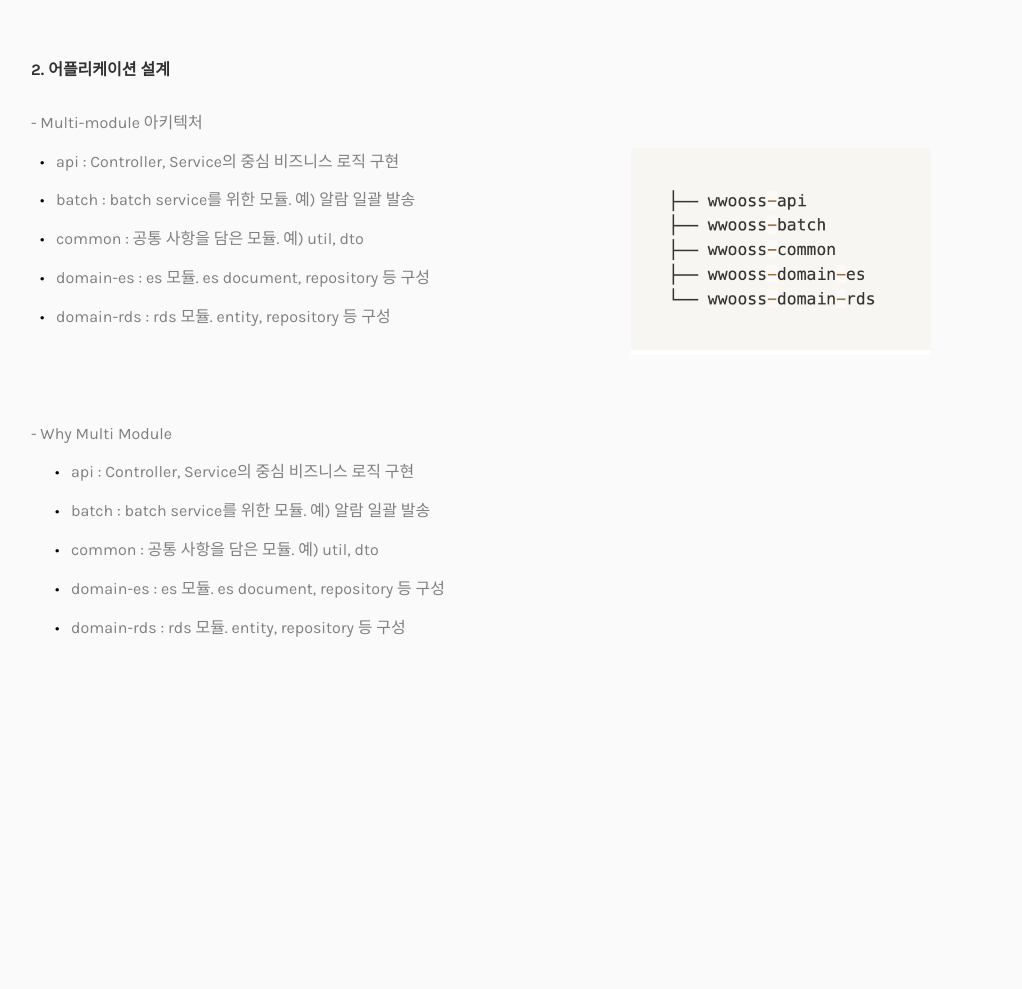
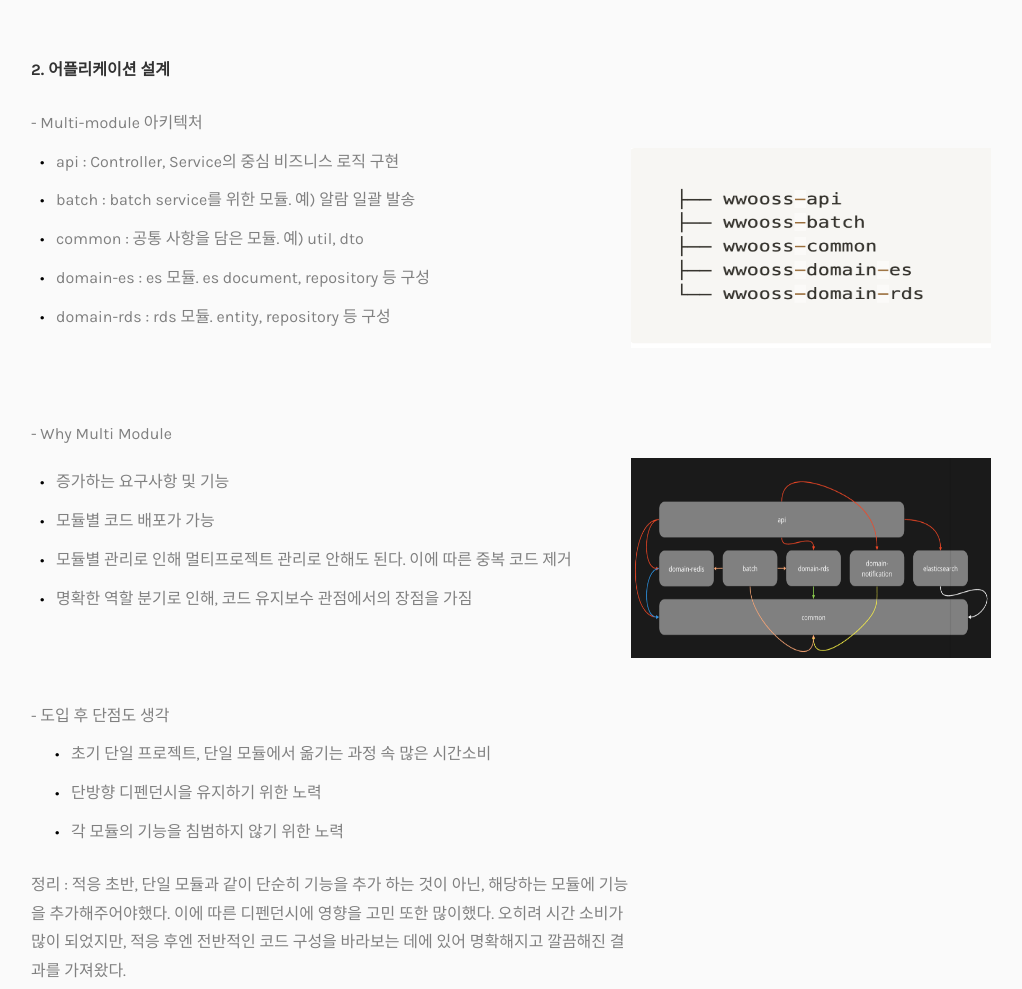
Before and after one commit to SangWonyy/dream.return.true, a plain HTML site: page work_wwooss.html in a window 1280 px wide. Shown: the part 2562-3551 px from the top of the page, without its empty margins (9-1031 px from the left). Before the commit the page ends 3368 px from the top, so only its background shows below. Drawn offline with nearby package versions, Linux system fonts and the light colour scheme; a web font is replaced by a local one.

Commit message:
feat: 어플리케이션 설계 완료

```diff
--- a/work_wwooss.html
+++ b/work_wwooss.html
@@ -251,21 +251,37 @@
 								</ul>
 							</div>
 							<div>
-								<img src="images/wwooss-tree.png" width="300px">
+								<img src="images/wwooss-tree.png" width="360px" height="200">
 							</div>
 						</div>
+						- Why Multi Module
+						<div class="row" style=" display: flex; justify-content: flex-start; margin-top: 10px">
+							<div class="content services animate-box" style="margin-top: 10px">
+								<ul>
+									<li>증가하는 요구사항 및 기능</li>
+									<li>모듈별 코드 배포가 가능</li>
+									<li>모듈별 관리로 인해 멀티프로젝트 관리로 안해도 된다. 이에 따른 중복 코드 제거</li>
+									<li>명확한 역할 분기로 인해, 코드 유지보수 관점에서의 장점을 가짐</li>
+								</ul>
+							</div>
+							<div>
+								<img src="images/multimodule.png" width="360px" height="200">
+							</div>
+						</div>
+
 						<div>
-							- Why Multi Module
+							- 도입 후 단점도 생각
 						</div>
 						<div class="content services animate-box" style="margin-top: 10px">
 							<ul>
-								<li>api : Controller, Service의 중심 비즈니스 로직 구현</li>
-								<li>batch : batch service를 위한 모듈. 예) 알람 일괄 발송</li>
-								<li>common : 공통 사항을 담은 모듈. 예) util, dto</li>
-								<li>domain-es : es 모듈. es document, repository 등 구성</li>
-								<li>domain-rds : rds 모듈. entity, repository 등 구성</li>
+								<li>초기 단일 프로젝트, 단일 모듈에서 옮기는 과정 속 많은 시간소비</li>
+								<li>단방향 디펜던시을 유지하기 위한 노력</li>
+								<li>각 모듈의 기능을 침범하지 않기 위한 노력</li>
 							</ul>
+							정리 : 적응 초반, 단일 모듈과 같이 단순히 기능을 추가 하는 것이 아닌, 해당하는 모듈에 기능을 추가해주어야했다. 이에 따른 디펜던시에 영향을 고민 또한 많이했다.
+							오히려 시간 소비가 많이 되었지만, 적응 후엔 전반적인 코드 구성을 바라보는 데에 있어 명확해지고 깔끔해진 결과를 가져왔다.
 						</div>
+
 					</div>
 				</div>
 			</div>
```
Also changed, not shown: images/multimodule.png (added).
